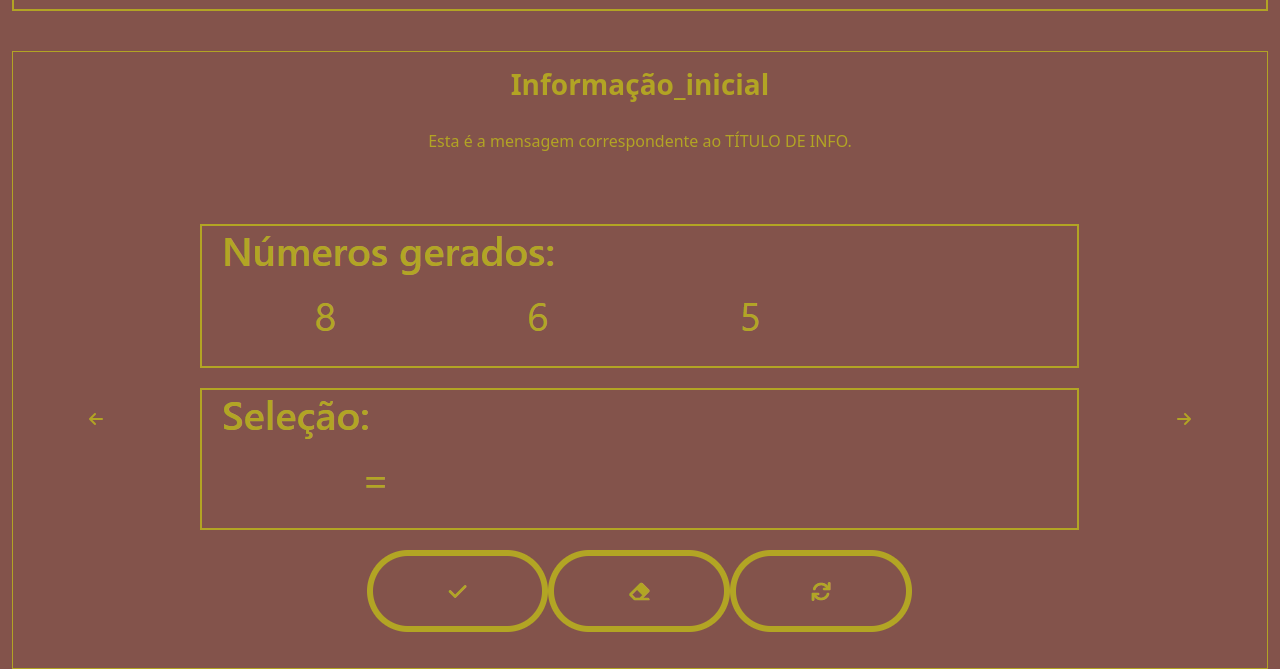
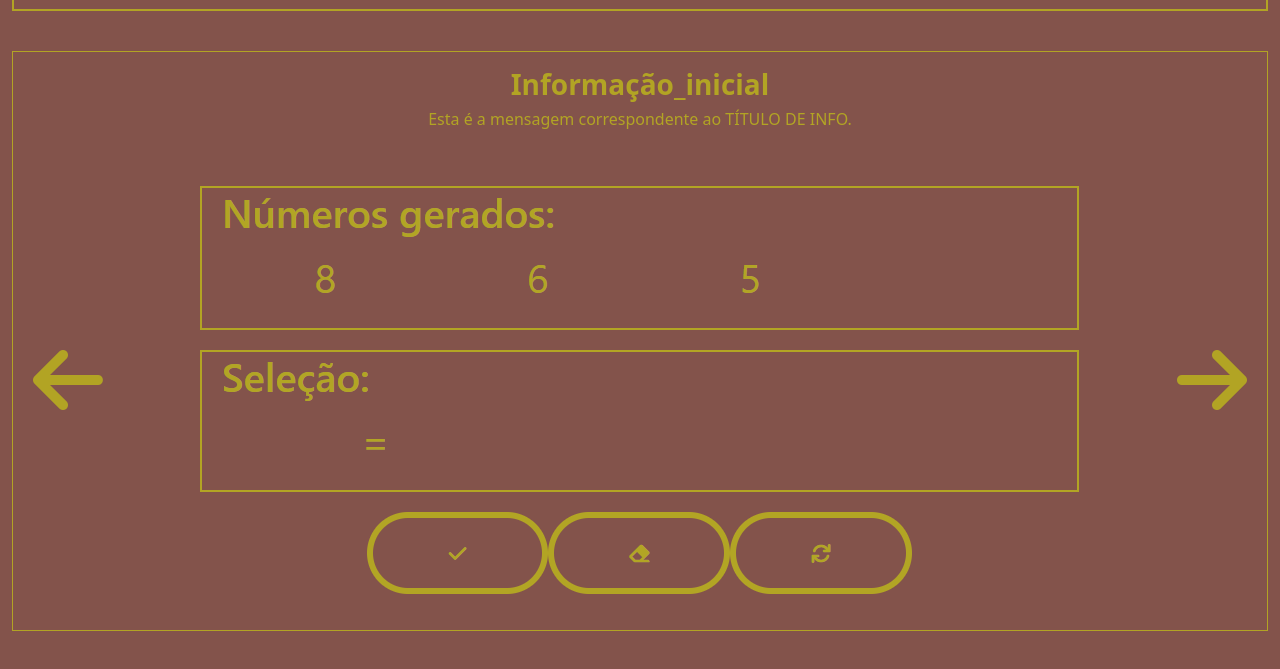
Before and after one commit to DanielKriegerS/ToZeroGame, a plain HTML site: page pages/info-page.html in a window 1280 px wide. Shown: the part 168-837 px from the top of the page. After the commit the page ends 800 px from the top, so only its background shows below. Drawn offline with nearby package versions, Linux system fonts and the light colour scheme.

Commit message:
Fixed html structure, adjusted styles of contents

```diff
--- a/pages/info-page.html
+++ b/pages/info-page.html
@@ -37,7 +37,9 @@
                     <i class="fa-solid fa-arrow-left"></i>
                 </div>
 
-                <section id="image-section"></section>
+                <div>
+                    <section id="image-section"></section>
+                </div>
 
                 <div>
                     <i class="fa-solid fa-arrow-right"></i>
--- a/styles/info-style.css
+++ b/styles/info-style.css
@@ -14,6 +14,11 @@
     justify-content: center;
 }
 
+#image-section {
+    max-height: 100%;
+    margin: 0 5em;
+}
+
 .title-div {
     display: flex;
     flex-direction: column;
@@ -21,7 +26,7 @@
     justify-content: center;
     width: 100%;
     text-align: center;
-    margin-bottom: 1em;
+    margin: 0;
 }
 
 .content-div {
@@ -36,10 +41,15 @@
 #info-title {
     font-weight: 700;
     transition: all .7s ease-in-out;
-    margin-bottom: 1em;
+    margin-bottom: .2em;
 }
 
-#image-div img {
-    height: 70%;
-    margin: 0 5em;
+.content-div i {
+    font-size: 5em;
+    margin: auto;
 }
+
+.content-div i:hover {
+    color: rgba(219, 148, 7, 0.4);
+    cursor: pointer;
+}
```
